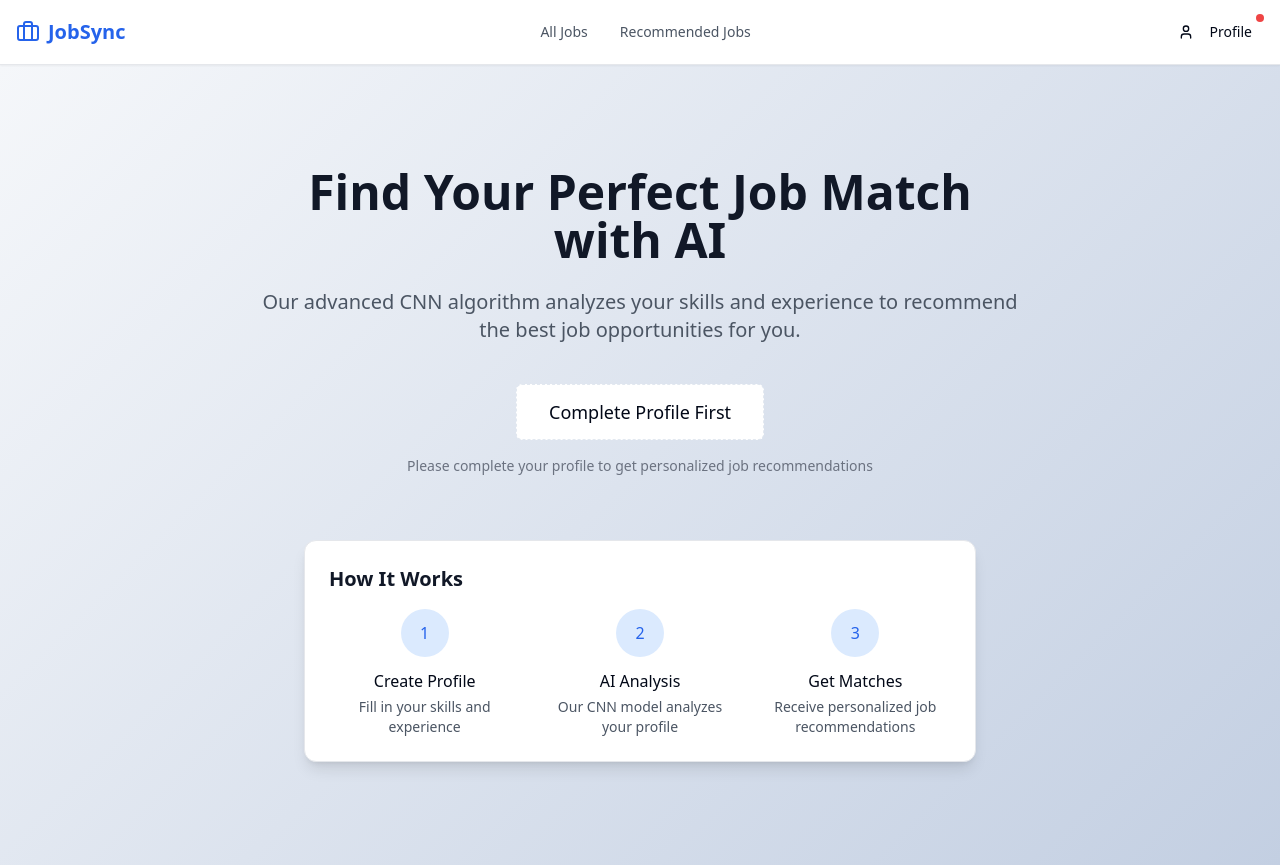
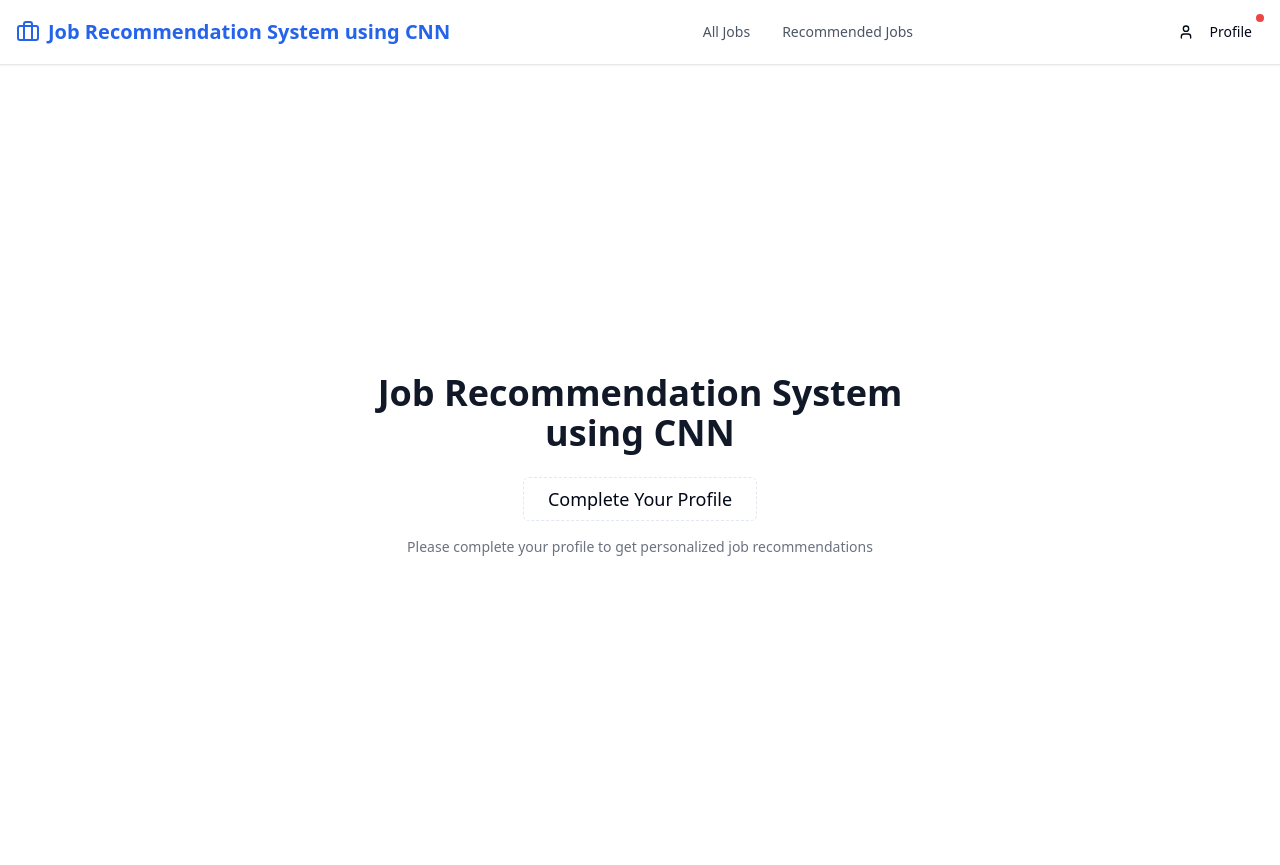
Before and after one commit to jitendra-jitu/jobsynergy-ui-24, a React (Vite) app: page / in a window 1280 px wide. Built offline with nearby package versions, Linux system fonts and the light colour scheme.

Commit message:
Update UI and functionality
- Update the displayed name.
- Add a clear button in the profile page.
- Remove content from the index page.

```diff
--- a/src/components/JobCard.tsx
+++ b/src/components/JobCard.tsx
@@ -81,7 +81,7 @@ const JobCard: React.FC<JobCardProps> = ({ job, isRecommended = false }) => {
           <div className="mt-4">
             <div className="flex justify-between text-xs mb-1">
               <span>Prediction Score</span>
-              <span className="font-semibold">{confidenceScore.toFixed(2)}</span>
+              <span className="font-semibold">{confidenceScore.toFixed(4)}</span>
             </div>
             <div className="h-1.5 w-full bg-gray-200 rounded-full overflow-hidden">
               <div
--- a/src/components/Navbar.tsx
+++ b/src/components/Navbar.tsx
@@ -21,7 +21,7 @@ const Navbar = () => {
           {/* Logo */}
           <Link to="/" className="flex items-center space-x-2">
             <Briefcase className="h-6 w-6 text-job-primary" />
-            <span className="font-bold text-xl text-job-primary">JobSync</span>
+            <span className="font-bold text-xl text-job-primary">Job Recommendation System using CNN</span>
           </Link>
 
           {/* Navigation Links */}
--- a/src/pages/Index.tsx
+++ b/src/pages/Index.tsx
@@ -9,26 +9,23 @@ const Index = () => {
 
   return (
     <div className="min-h-screen flex flex-col">
-      <div className="flex-grow flex flex-col items-center justify-center bg-job-pattern px-4 py-16">
-        <div className="max-w-3xl mx-auto text-center">
-          <h1 className="text-4xl md:text-5xl font-bold text-gray-900 mb-6">
-            Find Your Perfect Job Match with AI
+      <div className="flex-grow flex flex-col items-center justify-center px-4 py-16">
+        <div className="max-w-xl mx-auto text-center">
+          <h1 className="text-3xl md:text-4xl font-bold text-gray-900 mb-4">
+            Job Recommendation System using CNN
           </h1>
-          <p className="text-xl text-gray-600 mb-10">
-            Our advanced CNN algorithm analyzes your skills and experience to recommend the best job opportunities for you.
-          </p>
 
-          <div className="flex flex-col sm:flex-row gap-4 justify-center">
+          <div className="mt-6">
             <Button
               size="lg"
               variant={isProfileComplete ? "default" : "outline"}
-              className={`text-lg h-14 px-8 gap-2 ${
+              className={`text-lg px-6 ${
                 !isProfileComplete ? "border-dashed" : ""
               }`}
               asChild
             >
               <Link to={"/profile"}>
-                Complete Profile First
+                {isProfileComplete ? "View Your Profile" : "Complete Your Profile"}
               </Link>
             </Button>
           </div>
@@ -39,33 +36,6 @@ const Index = () => {
             </p>
           )}
         </div>
-
-        <div className="mt-16 max-w-2xl mx-auto bg-white rounded-xl shadow-lg p-6 border border-gray-200">
-          <h2 className="text-xl font-semibold text-gray-900 mb-4">How It Works</h2>
-          <div className="grid grid-cols-1 md:grid-cols-3 gap-6">
-            <div className="flex flex-col items-center text-center">
-              <div className="w-12 h-12 flex items-center justify-center rounded-full bg-job-light text-job-primary mb-3">
-                1
-              </div>
-              <h3 className="font-medium mb-1">Create Profile</h3>
-              <p className="text-sm text-gray-600">Fill in your skills and experience</p>
-            </div>
-            <div className="flex flex-col items-center text-center">
-              <div className="w-12 h-12 flex items-center justify-center rounded-full bg-job-light text-job-primary mb-3">
-                2
-              </div>
-              <h3 className="font-medium mb-1">AI Analysis</h3>
-              <p className="text-sm text-gray-600">Our CNN model analyzes your profile</p>
-            </div>
-            <div className="flex flex-col items-center text-center">
-              <div className="w-12 h-12 flex items-center justify-center rounded-full bg-job-light text-job-primary mb-3">
-                3
-              </div>
-              <h3 className="font-medium mb-1">Get Matches</h3>
-              <p className="text-sm text-gray-600">Receive personalized job recommendations</p>
-            </div>
-          </div>
-        </div>
       </div>
     </div>
   );
--- a/src/pages/Profile.tsx
+++ b/src/pages/Profile.tsx
@@ -7,7 +7,7 @@ import { Input } from "@/components/ui/input";
 import { Label } from "@/components/ui/label";
 import { Textarea } from "@/components/ui/textarea";
 import { Card, CardContent } from "@/components/ui/card";
-import { X, Plus } from "lucide-react";
+import { X, Plus, TrashIcon } from "lucide-react";
 import { v4 as uuidv4 } from "uuid";
 
 const Profile = () => {
@@ -96,17 +96,36 @@ const Profile = () => {
     }
   };
 
+  const handleClearProfile = () => {
+    setProfile({
+      fullName: "",
+      email: "",
+      skills: [],
+      experience: [],
+      education: [],
+      careerGoals: "",
+    });
+  };
+
   return (
-    <div className="container mx-auto py-8 px-4">
+    <div className="container mx-auto py-4 px-4">
       <div className="max-w-2xl mx-auto">
-        <h1 className="text-xl font-bold text-gray-900 mb-4">Your Profile</h1>
+        <div className="flex justify-between items-center mb-4">
+          <h1 className="text-xl font-bold text-gray-900">Your Profile</h1>
+          <Button
+            variant="destructive"
+            size="sm"
+            onClick={handleClearProfile}
+          >
+            Clear Profile
+          </Button>
+        </div>
 
-        <form onSubmit={handleSubmit} className="space-y-6">
-          {/* Basic Info */}
+        <form onSubmit={handleSubmit} className="space-y-4">
           <Card>
-            <CardContent className="pt-6 space-y-4">
-              <div className="grid grid-cols-1 sm:grid-cols-2 gap-4">
-                <div className="space-y-2">
+            <CardContent className="pt-4 space-y-4">
+              <div className="grid grid-cols-1 sm:grid-cols-2 gap-3">
+                <div className="space-y-1">
                   <Label htmlFor="fullName">Full Name</Label>
                   <Input
                     id="fullName"
@@ -117,7 +136,7 @@ const Profile = () => {
                     placeholder="John Doe"
                   />
                 </div>
-                <div className="space-y-2">
+                <div className="space-y-1">
                   <Label htmlFor="email">Email</Label>
                   <Input
                     id="email"
@@ -131,7 +150,7 @@ const Profile = () => {
                 </div>
               </div>
 
-              <div className="space-y-2">
+              <div className="space-y-1">
                 <Label htmlFor="skills">Skills</Label>
                 <div className="flex gap-2">
                   <Input
@@ -169,7 +188,7 @@ const Profile = () => {
                 </div>
               </div>
 
-              <div className="space-y-3">
+              <div className="space-y-2">
                 <Label>Experience</Label>
                 {profile.experience.map((exp) => (
                   <div key={exp.id} className="p-3 border rounded-md relative">
@@ -213,7 +232,7 @@ const Profile = () => {
                 </Button>
               </div>
 
-              <div className="space-y-3">
+              <div className="space-y-2">
                 <Label>Education</Label>
                 {profile.education.map((edu) => (
                   <div key={edu.id} className="p-3 border rounded-md relative">
@@ -257,7 +276,7 @@ const Profile = () => {
                 </Button>
               </div>
 
-              <div className="space-y-2">
+              <div className="space-y-1">
                 <Label htmlFor="careerGoals">Career Goals</Label>
                 <Textarea
                   id="careerGoals"
```
